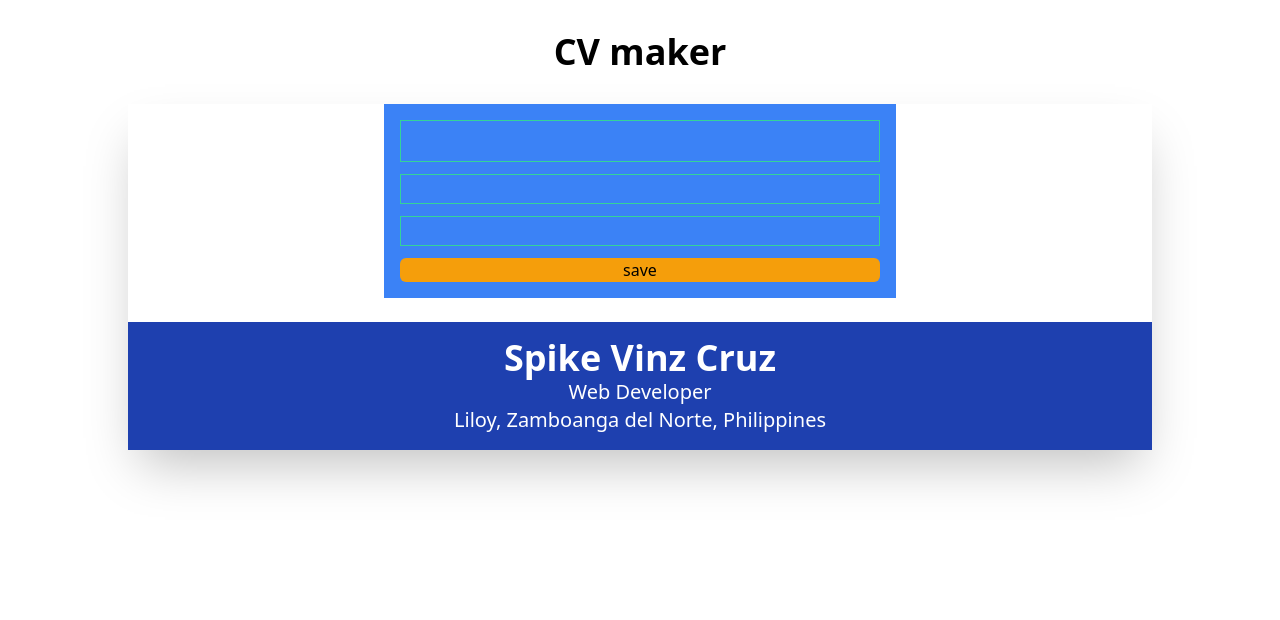
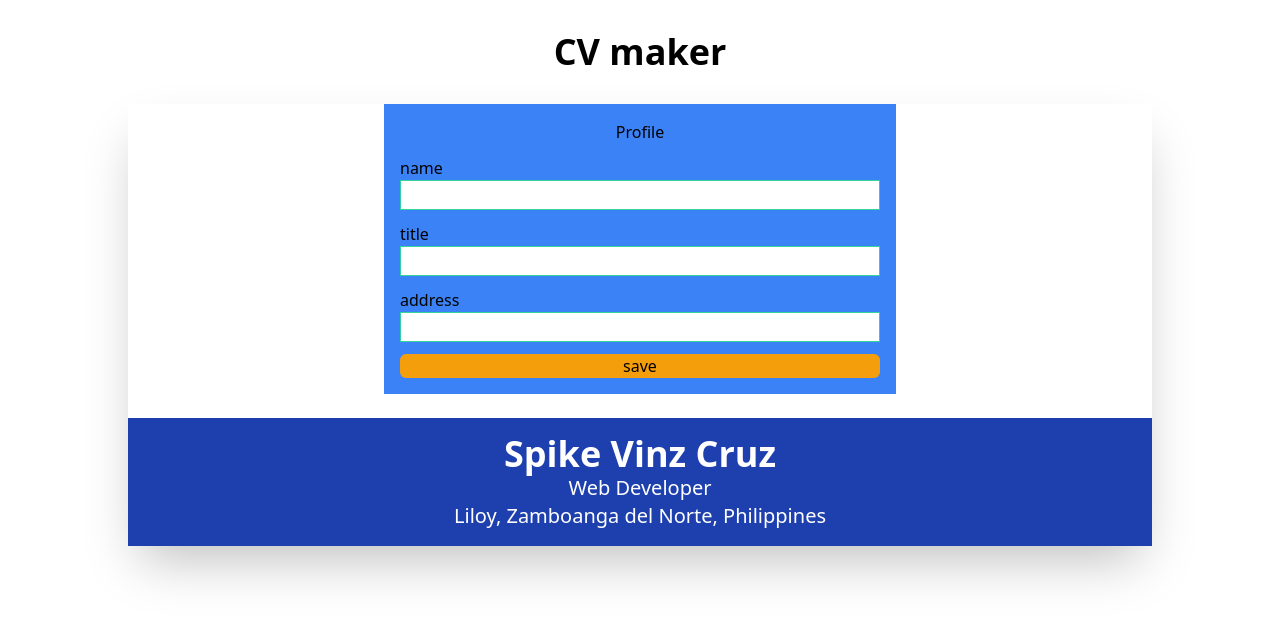
Before and after one commit to superspike7/cv-maker, a React (Create React App) app: page / in a window 1280 px wide. Shown: the top 620 px of the page. Built offline with nearby package versions, Linux system fonts and the light colour scheme.

Commit message:
clean up form

```diff
--- a/src/components/ProfileForm.js
+++ b/src/components/ProfileForm.js
@@ -14,30 +14,40 @@ function ProfileForm(props) {
 
   return (
     <form
-      className="p-4 w-1/2 mx-auto flex flex-col bg-blue-500 text-white gap-3"
+      className="p-4 w-1/2 mx-auto flex flex-col bg-blue-500 gap-3"
       onSubmit={props.handleSubmit(profile)}
     >
+      <h1 className="text-center">Profile</h1>
+      <div className="flex flex-col">
+        <label for="name">name</label>
         <input
           type="text"
           name="name"
           value={profile.name}
           onChange={handleInput}
-        className="text-4xl bg-transparent border text-center border-green-400"
+          className="text-xl border border-green-400"
         ></input>
+      </div>
+      <div className="flex flex-col">
+        <label for="title">title</label>
         <input
           type="text"
           name="title"
           value={profile.title}
           onChange={handleInput}
-        className="text-xl bg-transparent border text-center border-green-400"
+          className="text-xl border border-green-400"
         ></input>
+      </div>
+      <div className="flex flex-col">
+        <label for="address">address</label>
         <input
           type="text"
           name="address"
           value={profile.address}
           onChange={handleInput}
-        className="text-xl bg-transparent border text-center border-green-400"
+          className="text-xl border border-green-400"
         ></input>
+      </div>
       <button className="px-1 bg-yellow-500 text-black rounded-md">
         save
       </button>
```
Lines whose indentation alone changed are shown as unchanged.
